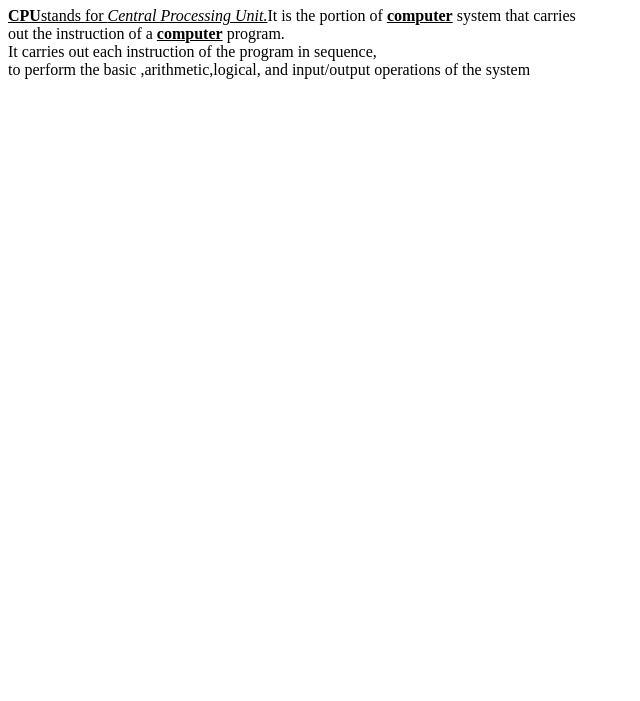
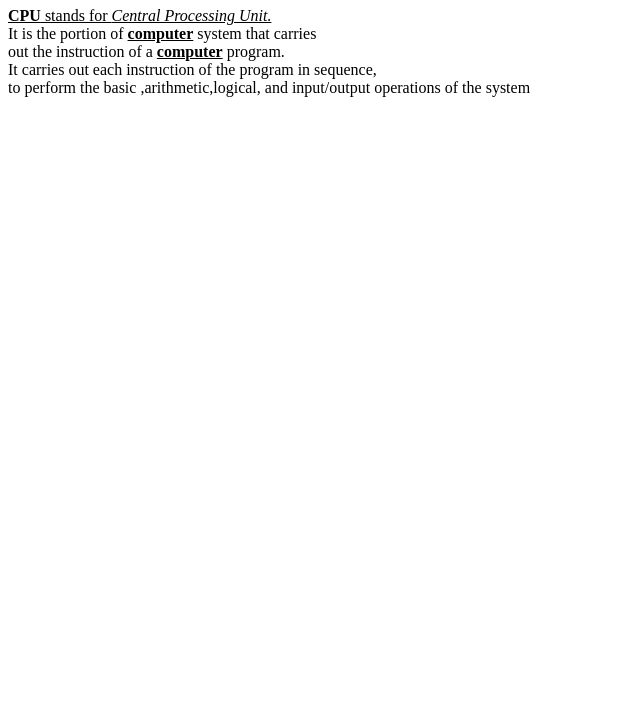
Before and after one commit to iamneo-production/fefafdbfadeecdadaeccdfffebaeceaec, a plain HTML site: page public/index.html in a window 1280 px wide. Shown: the part 99-800 px from the top of the page, without its empty margins (0-640 px from the left). Drawn offline with Linux system fonts and the light colour scheme.

Commit message:
Backup Commit

```diff
--- a/public/index.html
+++ b/public/index.html
@@ -6,11 +6,11 @@
 </B>
     <meta http-equiv="X-UA-compatible"context="IE=edge">
       <meta name="viewport"content="width=device-width,intial-scale=1,0">
-     <title>CPU</title>
+     <title></title>
      <link rel="stylesheet" href="style.css"/>
 </head>
 <body>
   <h1><b>CPU</b></h1>
-<p><U><b>CPU</b>stands for <i>Central Processing Unit.</i></U>It is the portion of <b><u>computer</u></b> system that carries<br> out the instruction of a <b><u>computer</u></b> program.<br> It carries out each instruction of the program in sequence, <br>to perform the basic ,arithmetic,logical, and input/output operations of the system </p>
+<p><U><b>CPU</b> stands for <i>Central Processing Unit.</i></U><br>It is the portion of <b><u>computer</u></b> system that carries<br> out the instruction of a <b><u>computer</u></b> program.<br> It carries out each instruction of the program in sequence, <br>to perform the basic ,arithmetic,logical, and input/output operations of the system </p>
 </body>
 </htm>
```
